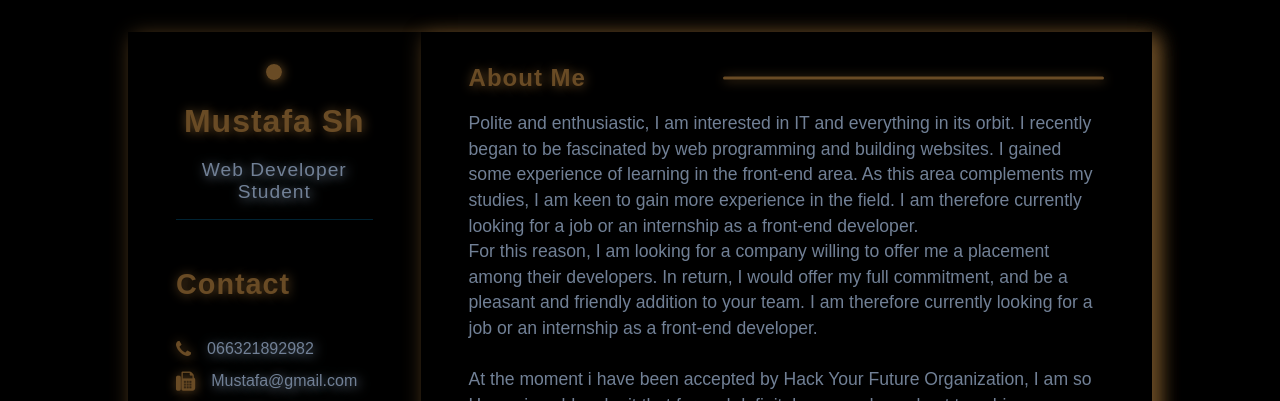
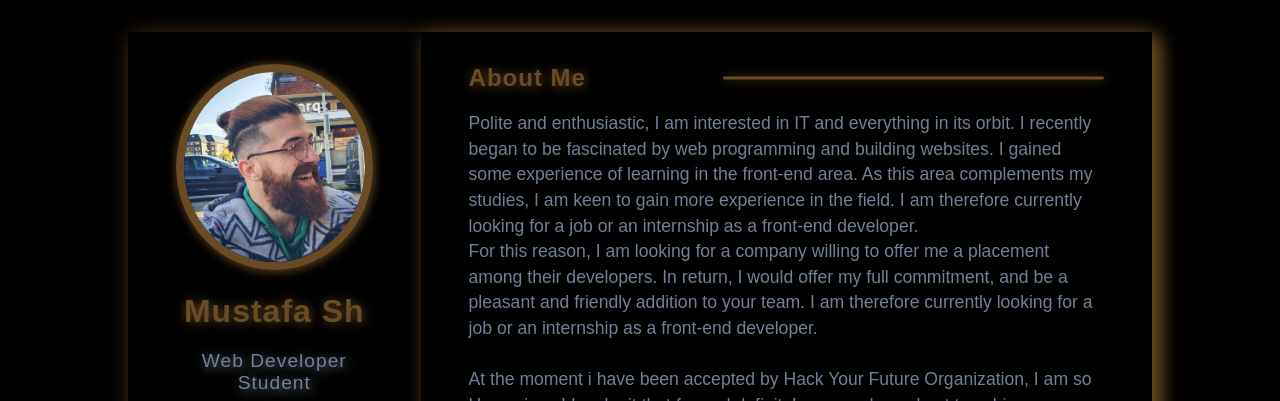
Before and after one commit to Mustafa681/HYF_Model-HTML_CSS, a plain HTML site: page Week 1/Resume/index.html in a window 1280 px wide. Shown: the top 401 px of the page. Drawn offline with Linux system fonts and the light colour scheme; the site is published under a folder, as on GitHub Pages, so addresses that start at the root find nothing.

Commit message:
Update index.html

```diff
--- a/Week 1/Resume/index.html
+++ b/Week 1/Resume/index.html
@@ -18,7 +18,7 @@
       <div class="left-content">
         <div class="profile">
           <div class="image">
-            <img src="/Resume/6.jpg" alt="">
+            <img src="6.jpg" alt="">
           </div>
           <h2 class="name">Mustafa Sh</h2>
           <p class="career">Web Developer Student</p>
```
